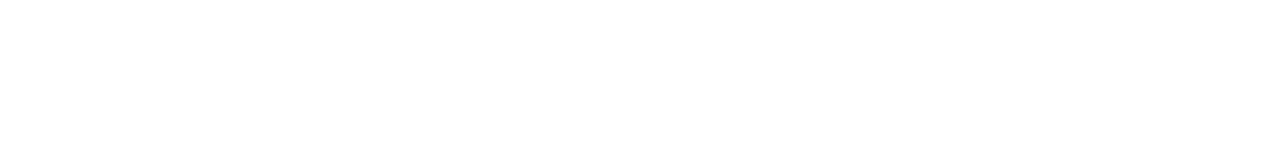
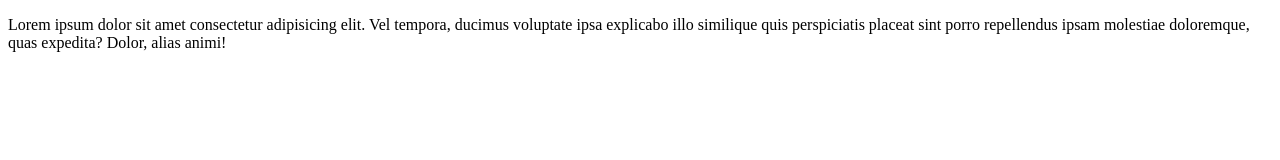
Before and after one commit to jimenabirman/test-respositorio, a plain HTML site: page index.html in a window 1280 px wide. Drawn offline with Linux system fonts and the light colour scheme.

Commit message:
primera commit

```diff
--- a/index.html
+++ b/index.html
@@ -9,6 +9,10 @@
     </title>
 </head>
 <body>
-
+    <!--div contenedor 1-->
+    <div class="container">
+    <div class="row">
+        <p>Lorem ipsum dolor sit amet consectetur adipisicing elit. Vel tempora, ducimus voluptate ipsa explicabo illo similique quis perspiciatis placeat sint porro repellendus ipsam molestiae doloremque, quas expedita? Dolor, alias animi!</p>
+    </div> </div>
 </body>
 </html>
```
